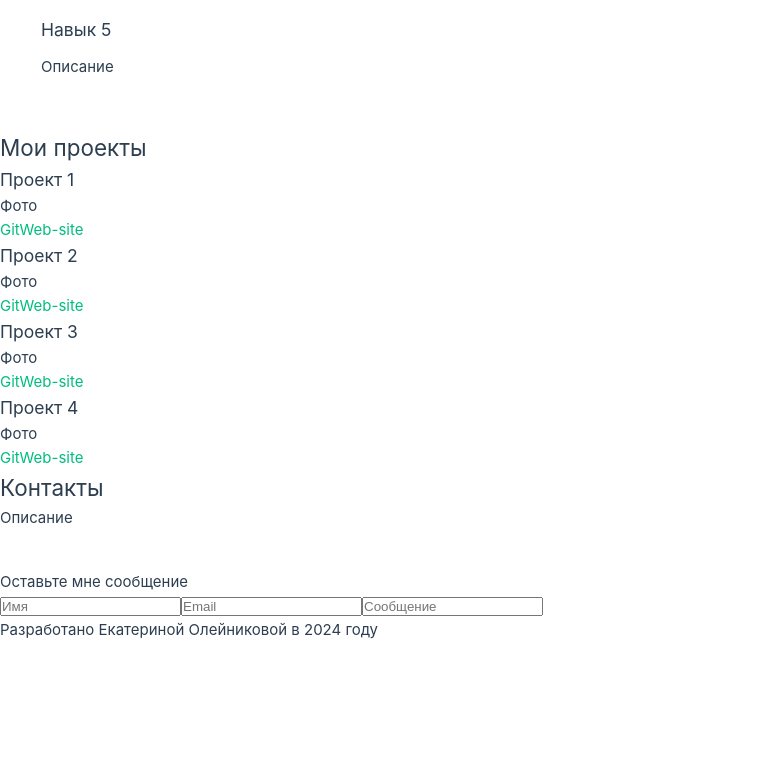
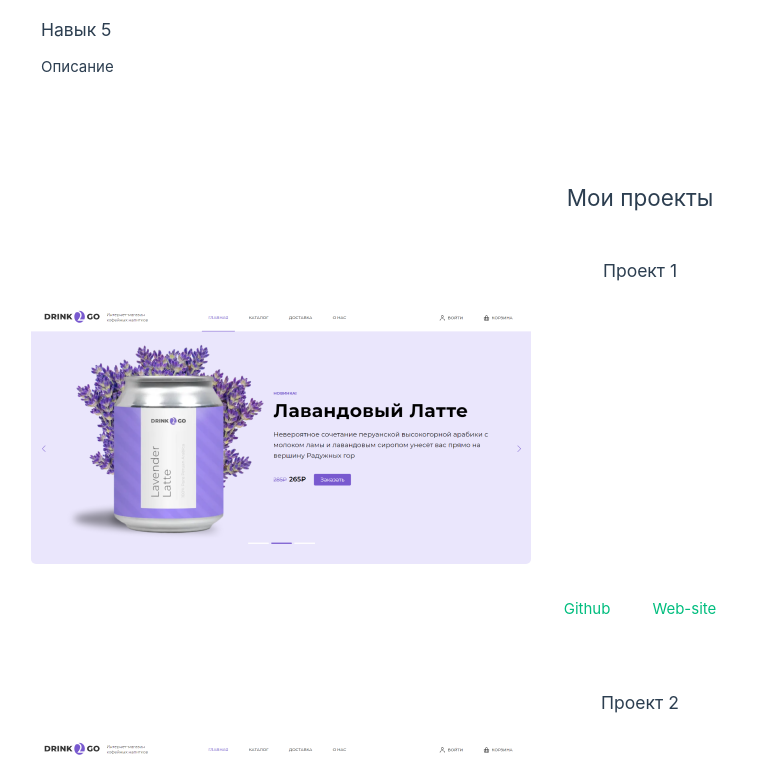
Before and after one commit to Kawin-xxx/Portfolio, a Vue app: page / in a window 1280 px wide. Shown: the part 1820-2580 px from the top of the page, without its empty margins (0-779 px from the left). Before the commit the page ends 2462 px from the top, so only its background shows below. Built offline with nearby package versions, Linux system fonts and the light colour scheme.

Commit message:
Change grid for projects section

```diff
--- a/src/components/ProjectCard.vue
+++ b/src/components/ProjectCard.vue
@@ -12,14 +12,46 @@ export default {
 
 <template>
     <li class="project-card">
-        <h3>{{ cardData.name }}</h3>
-        <span>{{ cardData.img }}</span>
+        <h3 class="project__title">{{ cardData.name }}</h3>
+        <div class="project__photo-wrapper">
+            <picture>
+                <img class="project__image" src="../../src/assets/img/projects/image1.png" :alt=cardData.name>
+            </picture>
+        </div>
         <div class="project-card__buttons-wrapper">
-            <a :href="cardData.gitLink" class="project-card__button">Git</a>
-            <a :href="cardData.siteLink" class="project-card__button">Web-site</a>
+            <a :href="cardData.gitLink" class="project-card__button button">Github</a>
+            <a :href="cardData.siteLink" class="project-card__button button">Web-site</a>
         </div>
     </li>
 </template>
 
-<style scoped>
+<style scoped lang="scss">
+.project-card {
+    border: 1px solid $color-white;
+    border-radius: 10px;
+    padding: 20px 10px;
+}
+
+.project__title {
+    text-align: center;
+    margin-bottom: 20px;
+}
+
+.project__image {
+    border-radius: 5px;
+    margin-bottom: 20px;
+}
+
+.project-card__buttons-wrapper {
+    display: flex;
+    flex-wrap: wrap;
+    justify-content: center;
+    gap: 20px;
+}
+
+.button {
+    border: 1px solid $color-white;
+    border-radius: 20px;
+    padding: 5px 10px;
+}
 </style>
--- a/src/components/ProjectsSection.vue
+++ b/src/components/ProjectsSection.vue
@@ -15,7 +15,7 @@ export default {
 </script>
 
 <template>
-    <section class="projects section" id="projects">
+    <section class="main-container__projects section projects" id="projects">
         <div class="projects__container container">
             <h2 class="projects__title">Мои проекты</h2>
             <ul class="projects__list">
@@ -30,5 +30,22 @@ export default {
     </section>
 </template>
 
-<style scoped>
+<style scoped lang="scss">
+.projects__container {
+    margin: 0 auto;
+    padding: 50px 20px 30px;
+}
+
+.projects__title {
+    text-align: center;
+    margin-bottom: 20px;
+}
+
+.projects__list {
+    list-style: none;
+}
+
+.projects__item:not(:last-child) {
+    margin-bottom: 20px;
+}
 </style>
```
Also changed, not shown: src/assets/img/projects/image 1@2x.png (added), src/assets/img/projects/image1.png (added).
